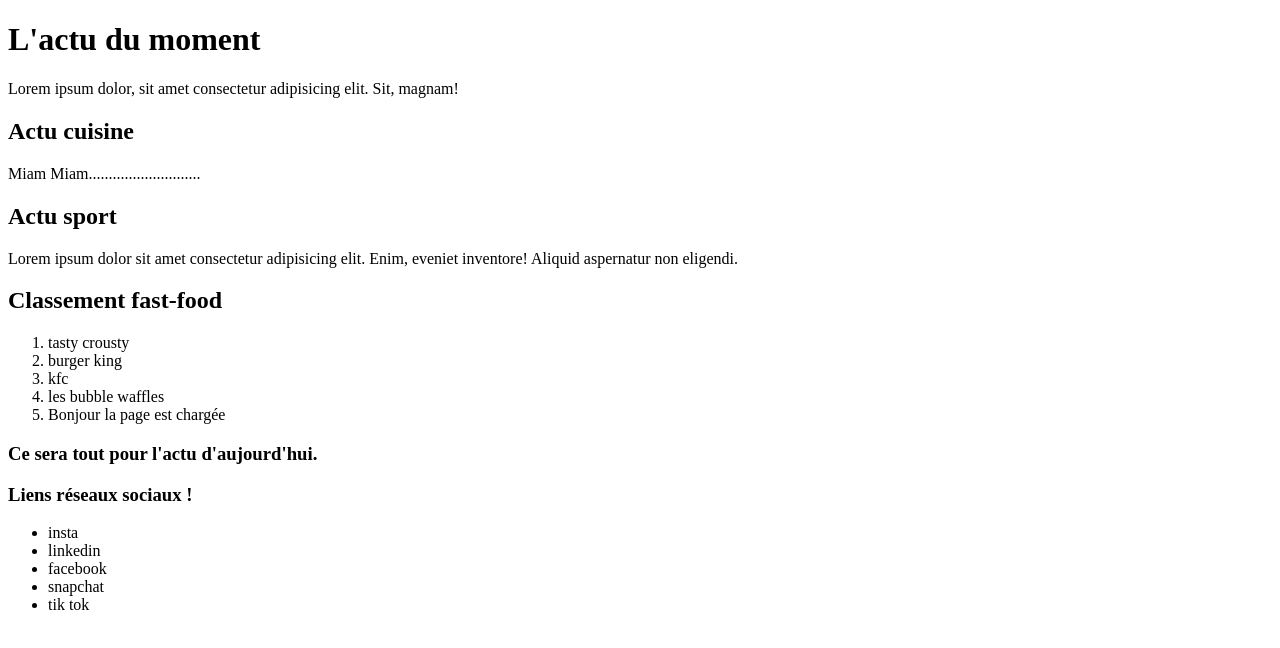
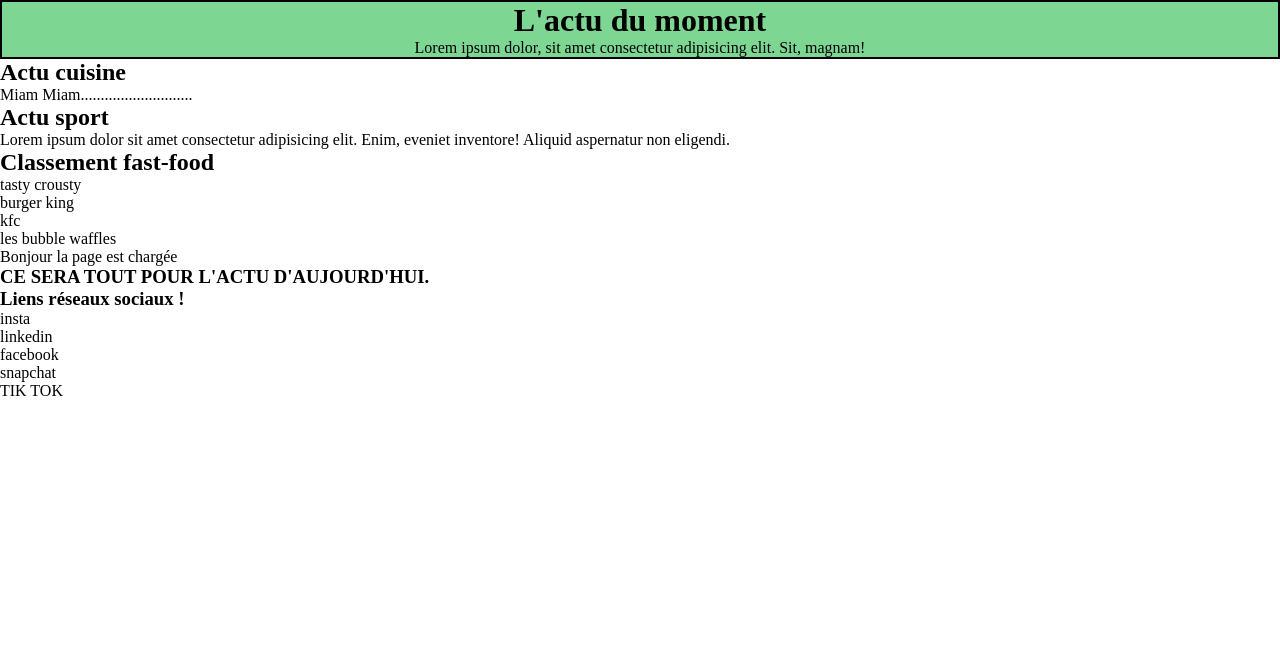
Before and after one commit to blanckaertgabriel3-sketch/js-exo-init, a plain HTML site: page manipulation-elements/index.html in a window 1280 px wide. Drawn offline with Linux system fonts and the light colour scheme.

Commit message:
modifications textuelles + Modif style le tout en JavaScript

```diff
--- a/manipulation-elements/index.html
+++ b/manipulation-elements/index.html
@@ -4,9 +4,11 @@
 	<meta charset="UTF-8">
 	<meta name="viewport" content="width=device-width, initial-scale=1.0">
 	<title>interaction-utilisateur</title>
+
+	<link rel="stylesheet" href="style.css">
 </head>
 <body>
-	<header>
+	<header id="haut-page">
 		<h1>L'actu du moment</h1>
 		<p>Lorem ipsum dolor, sit amet consectetur adipisicing elit. Sit, magnam!</p>
 	</header>
@@ -31,14 +33,14 @@
 		</article>
 	</main>
 	<footer>
-		<h3>Ce sera tout pour l'actu d'aujourd'hui.</h3>
+		<h3 class="uppercase">Ce sera tout pour l'actu d'aujourd'hui.</h3>
 		<h3>Liens réseaux sociaux !</h3>
 		<ul>
 			<li>insta</li>
 			<li>linkedin</li>
 			<li>facebook</li>
 			<li>snapchat</li>
-			<li>tik tok</li>
+			<li class="uppercase">tik tok</li>
 		</ul>
 	</footer>
 	<script src="script.js"></script>
--- a/manipulation-elements/script.js
+++ b/manipulation-elements/script.js
@@ -1,11 +1,24 @@
 window.addEventListener("load", function(){
+
+	//modifications textuelles
 	const message = document.getElementById("emplacement-libre");
 	message.textContent = "Bonjour la page est chargée";
-});
 
-
-
-window.addEventListener("load", function(){
 	const Miam = document.querySelector(".texte-actu-cuisine");
 	Miam.textContent = "Miam Miam............................";
+
+	//modifications style
+	const hautPage = document.getElementById("haut-page");
+	hautPage.style.backgroundColor = "rgba(125, 215, 146, 1)";
+
+	const tousElements = document.querySelectorAll("*");
+	tousElements.forEach(function(tousElements) {
+		tousElements.style.margin = "0";
+		tousElements.style.padding = "0";
+	});
+
+	const uppercase = document.querySelectorAll(".uppercase");
+	uppercase.forEach(function(uppercase) {
+		uppercase.style.textTransform = "uppercase";
+	});
 });
--- /dev/null
+++ b/manipulation-elements/style.css
@@ -0,0 +1,8 @@
+#haut-page {
+	display: flex;
+	flex-direction: column;
+	justify-content: center;
+	text-align: center;
+	border: 2px solid #000;
+	background-color: rgb(186, 235, 235);
+}
```
